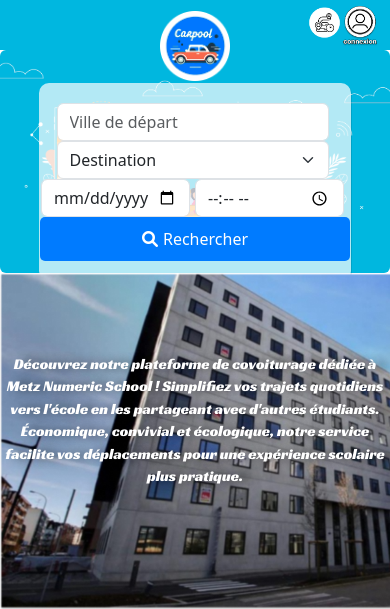
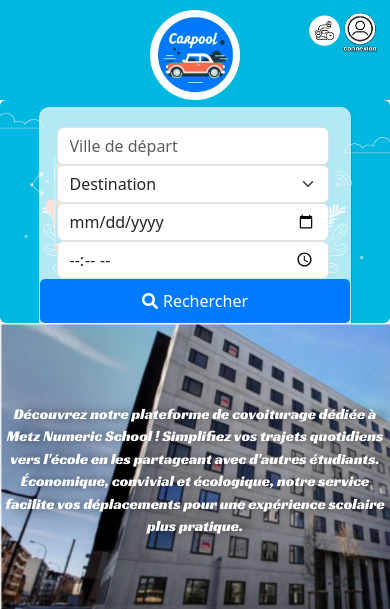
Before and after one commit to Sylvio51/Projet-Carpool-d-v, a PHP site: page / in a window 390 px wide; the page is wider, and only the part inside the window is pictured. Shown: the top 609 px of that part. Run offline with PHP 8.4, Linux system fonts and the light colour scheme.

Commit message:
responsive mis a jour

```diff
--- a/CSS/style-index.css
+++ b/CSS/style-index.css
@@ -426,7 +426,7 @@ nav .trip{
 /* Format Smartphone */
 @media only screen and (max-width: 767px) {
     nav{
-        height: 50px;
+        height: 100px;
         background-color: #00B7E0;
         display: flex;
     }
@@ -443,19 +443,19 @@ nav .trip{
         display: flex;
         position: relative;
         left: 77%;
-        top: -25%;
+        top: -21%;
     }
     .logo{
-        width: 70px;
-        height: 70px;
-        top: -2%;
+        width: 90px;
+        height: 90px;
+        top: -20%;
         left: 50%;
     }
     #search-form{
         display: flex;
         align-items: center;
         position: absolute;
-        top: 15%;
+        top: 3%;
         left: 50%;
         width: 80%;
         transform: translateX(-50%);
@@ -468,13 +468,13 @@ nav .trip{
     #destination, #input{
         margin-right: 5px;
     }
-    #date, #time{
-        flex: 1;
+    #date{
         margin-right: 5px;
-        width: 149px;
+        width: 100%;
     }
-    .datetime-container{
-        display: flex;
+    #time{
+        margin-right: 5px;
+        width: 100%;
     }
     #search-form button{
         display: flex;
--- a/index.html
+++ b/index.html
@@ -31,10 +31,8 @@
             <option value="MNS">MNS</option>
             <option value="IFA">IFA</option>
         </select>
-        <div class="datetime-container">
         <input class="form-control" type="date" id="date" name="date">
         <input class="form-control" type="time" id="time" name="time">
-    </div>
         <button class="recherche" type="submit"><i class="fa-solid fa-magnifying-glass"></i> Rechercher</button>
     </form>
     </div>
```
